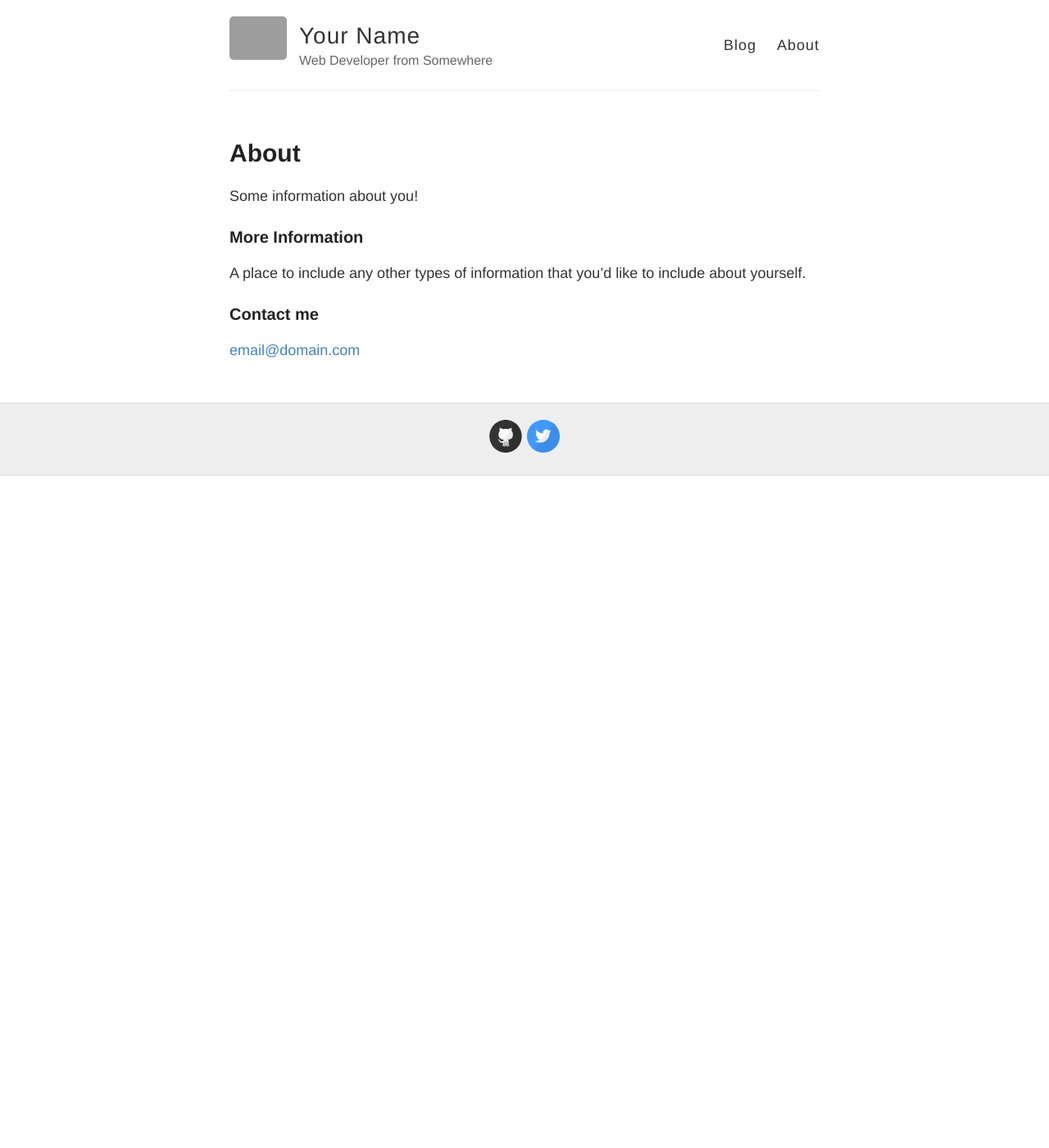
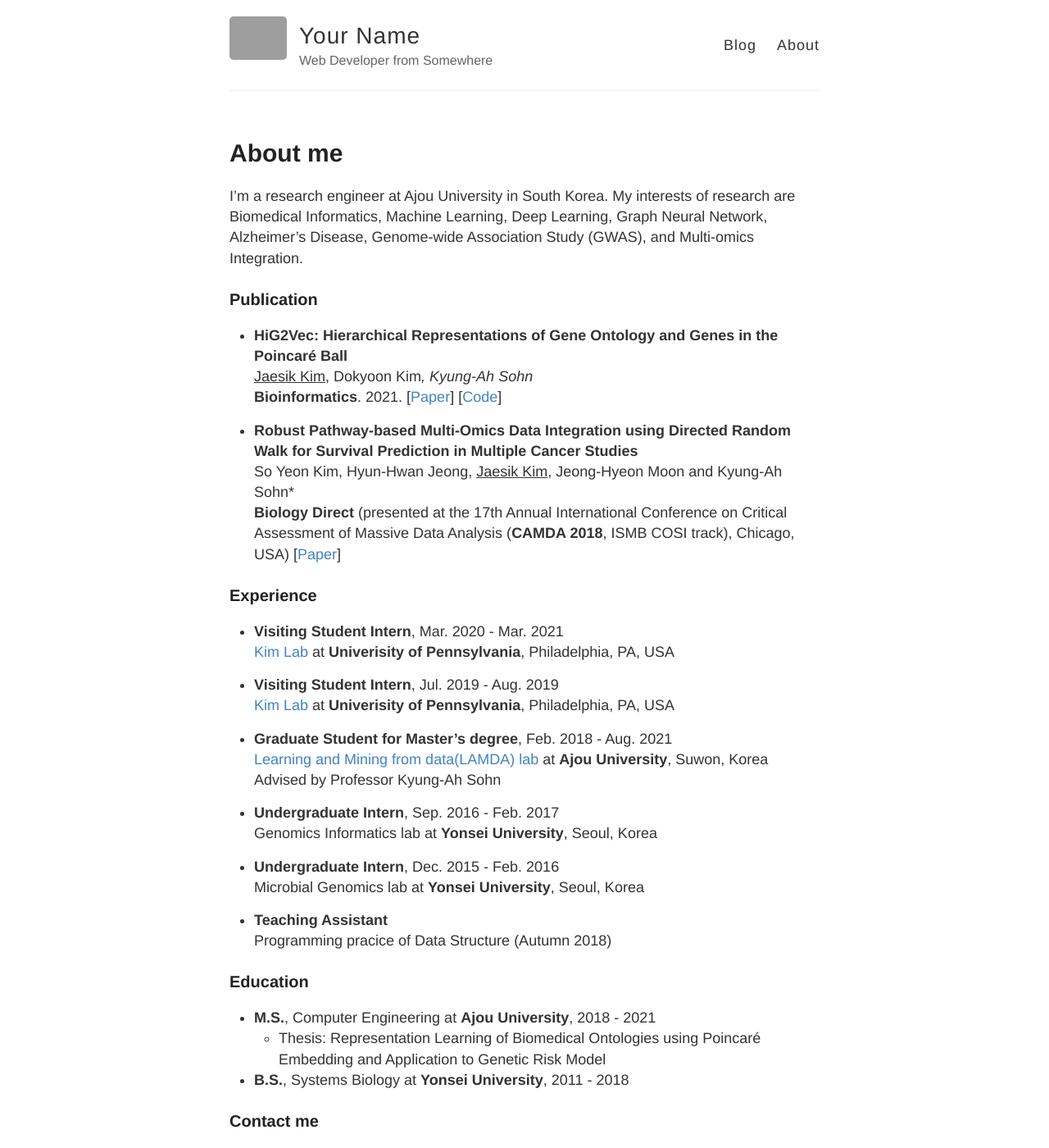
Before and after one commit to JaesikKim/JaesikKim.github.io, a Jekyll site: the page built from about.md, in a window 1280 px wide and 1400 px high. Shown: the whole window at 82% size. Built offline with Jekyll 4.4.1, drawn with Linux system fonts in a browser that asks for light colours; grey boxes are pictures that could not be loaded.

Commit message:
update about me

```diff
--- a/about.md
+++ b/about.md
@@ -1,15 +1,48 @@
 ---
 layout: page
-title: About
+title: About me
 permalink: /about/
 ---
 
-Some information about you!
+I'm a research engineer at Ajou University in South Korea. My interests of research are Biomedical Informatics, Machine Learning, Deep Learning, Graph Neural Network, Alzheimer's Disease, Genome-wide Association Study (GWAS), and Multi-omics Integration.
 
-### More Information
+### Publication
 
-A place to include any other types of information that you'd like to include about yourself.
+- <b>HiG2Vec: Hierarchical Representations of Gene Ontology and Genes in the Poincaré Ball</b> \
+<ins>Jaesik Kim</ins>, Dokyoon Kim*, Kyung-Ah Sohn* \
+<b>Bioinformatics</b>. 2021. [[Paper](https://academic.oup.com/bioinformatics/article/37/18/2971/6184857)] [[Code](https://github.com/JaesikKim/HiG2Vec)]
+
+- <b>Robust Pathway-based Multi-Omics Data Integration using Directed Random Walk for Survival Prediction in Multiple Cancer Studies</b> \
+So Yeon Kim, Hyun-Hwan Jeong, <ins>Jaesik Kim</ins>, Jeong-Hyeon Moon and Kyung-Ah Sohn* \
+<b>Biology Direct</b> (presented at the 17th Annual International Conference on Critical Assessment of Massive Data Analysis (<b>CAMDA 2018</b>, ISMB COSI track), Chicago, USA) [[Paper](https://biologydirect.biomedcentral.com/articles/10.1186/s13062-019-0239-8)]
+
+
+### Experience
+- <b>Visiting Student Intern</b>, Mar. 2020 - Mar. 2021 \
+[Kim Lab](https://www.biomedinfolab.com/) at <b>Univerisity of Pennsylvania</b>, Philadelphia, PA, USA
+
+- <b>Visiting Student Intern</b>, Jul. 2019 - Aug. 2019 \
+[Kim Lab](https://www.biomedinfolab.com/) at <b>Univerisity of Pennsylvania</b>, Philadelphia, PA, USA
+
+- <b>Graduate Student for Master's degree</b>, Feb. 2018 - Aug. 2021 \
+[Learning and Mining from data(LAMDA) lab](http://lamda.ml/) at <b>Ajou University</b>, Suwon, Korea \
+Advised by Professor Kyung-Ah Sohn
+
+- <b>Undergraduate Intern</b>, Sep. 2016 - Feb. 2017 \
+Genomics Informatics lab at <b>Yonsei University</b>, Seoul, Korea
+
+- <b>Undergraduate Intern</b>, Dec. 2015 - Feb. 2016 \
+Microbial Genomics lab at <b>Yonsei University</b>, Seoul, Korea
+
+- <b>Teaching Assistant</b> \
+Programming pracice of Data Structure (Autumn 2018)
+
+### Education
+- <b>M.S.</b>, Computer Engineering at <b>Ajou University</b>, 2018 - 2021
+  - Thesis: Representation Learning of Biomedical Ontologies using Poincaré Embedding and Application to Genetic Risk Model
+
+- <b>B.S.</b>, Systems Biology at <b>Yonsei University</b>, 2011 - 2018
 
 ### Contact me
 
-[email@domain.com](mailto:email@domain.com)
+[happicukki@gmail.com](mailto:happicukki@gmail.com)
```
Also changed, not shown: 13 other files.
